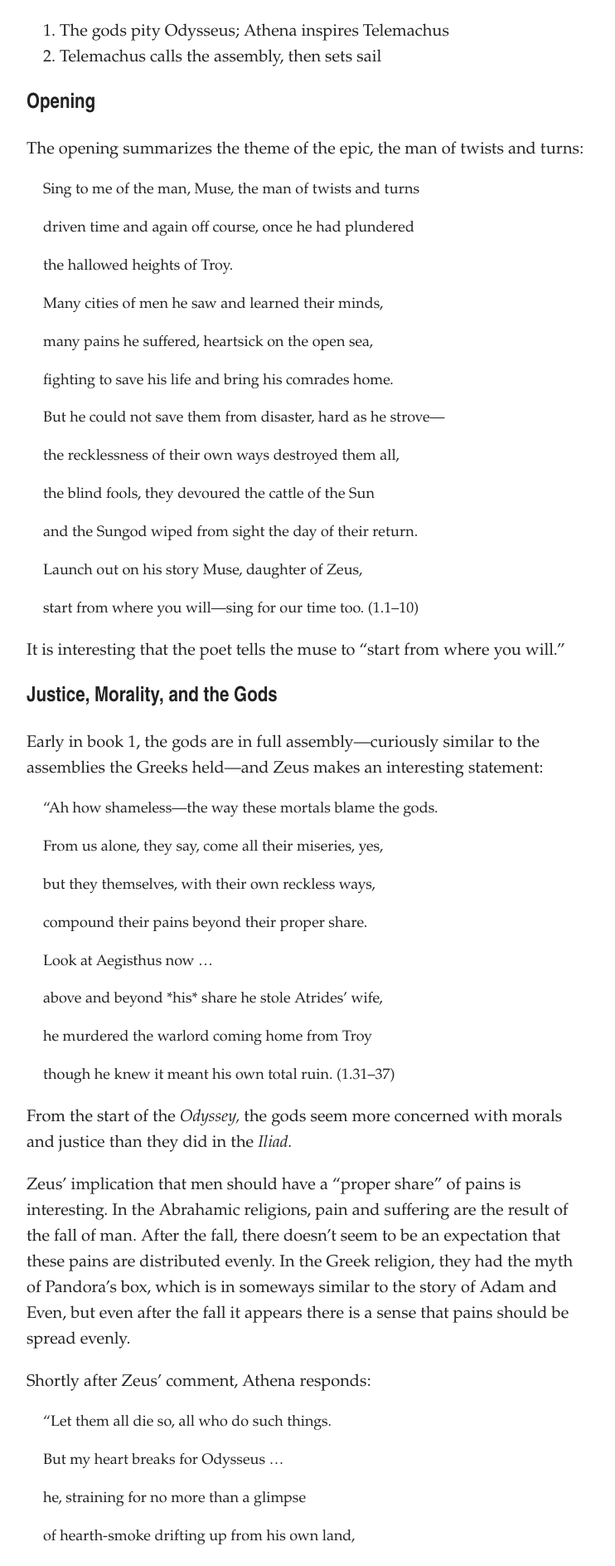
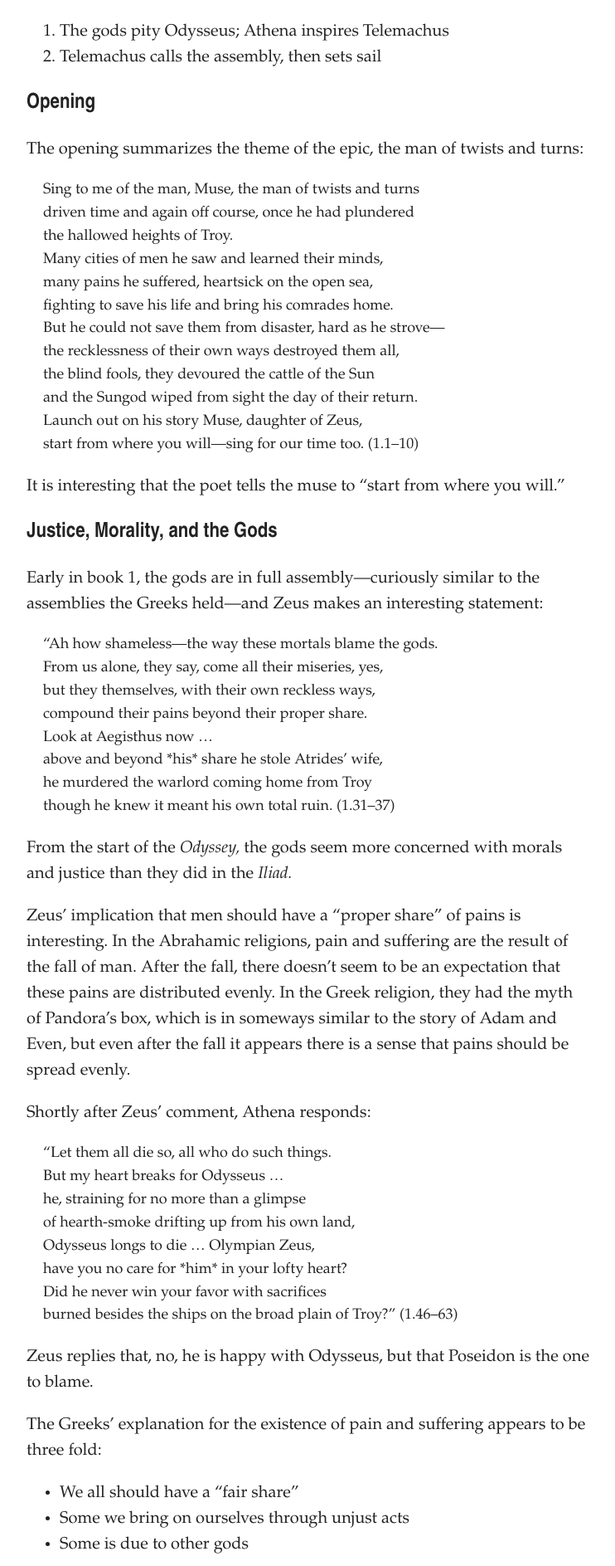
Before and after one commit to artsandmetaphysics/goodlifeodyssey, a Jekyll site: the page built from _documents/the-odyssey.md, in a window 1280 px wide. Shown: the part 453-2340 px from the top of the page at 83% size, without its empty margins (268-1010 px from the left). Built offline with Jekyll 4.4.1, drawn with Linux system fonts in a browser that asks for light colours.

Commit message:
Fix quote styling

```diff
--- a/_documents/the-odyssey.md
+++ b/_documents/the-odyssey.md
@@ -21,7 +21,7 @@ The poem is about 12,000 lines of hexameter verse in the ancient Greek, and is s
 
 The opening summarizes the theme of the epic, the man of twists and turns:
 
-<blockquote>
+<blockquote class="poetry">
 <p>Sing to me of the man, Muse, the man of twists and turns</p>
 <p>driven time and again off course, once he had plundered</p>
 <p>the hallowed heights of Troy.</p>
@@ -42,7 +42,7 @@ It is interesting that the poet tells the muse to “start from where you will.
 
 Early in book 1, the gods are in full assembly—curiously similar to the assemblies the Greeks held—and Zeus makes an interesting statement:
 
-<blockquote>
+<blockquote class="poetry">
 <p>“Ah how shameless—the way these mortals blame the gods.</p>
 <p>From us alone, they say, come all their miseries, yes,</p>
 <p>but they themselves, with their own reckless ways,</p>
@@ -59,7 +59,7 @@ Zeus’ implication that men should have a “proper share” of pains is intere
 
 Shortly after Zeus’ comment, Athena responds:
 
-<blockquote>
+<blockquote class="poetry">
 <p>“Let them all die so, all who do such things.</p>
 <p>But my heart breaks for Odysseus …</p>
 <p>he, straining for no more than a glimpse</p>
@@ -80,7 +80,7 @@ The Greeks’ explanation for the existence of pain and suffering appears to be
 
 The assembly in book 2 provides some insight into justice in ancient Greece.  Telemachus appears to escalate through three authorities.  First, is his own strength, second is the people of Ithaca:
 
-<blockquote>
+<blockquote class="poetry">
 <p>Now we have no man like Odysseus in command</p>
 <p>to drive this curse from the house.  We ourselves?</p>
 <p>We’re hardly the ones to fight them off.  All we’d do</p>
@@ -95,7 +95,7 @@ The assembly in book 2 provides some insight into justice in ancient Greece.  Te
 
 And when the towns people refuse to do anything, Telemachus escalates to the third authority—the gods:
 
-<blockquote>
+<blockquote class="poetry">
 <p>“But if you decide the fare is better, richer here,</p>
 <p>destroying one man’s goods and going scot-free,</p>
 <p>all right then, carve away!</p>
@@ -108,7 +108,7 @@ It seems that fear of the gods was the main source of justice in Greek society.
 
 In such a society an atheist or godless person could not be trusted.  Right after Telemachus threatens the suitors with a curse, Zeus sends a sign down in the form of two eagles.  One of the old townsmen, who excelled in reading omens and bird signs, said that the eagles were a sign from Zeus that the suitors would get what is coming to them.  And the suitors respond:
 
-<blockquote>
+<blockquote class="poetry">
 <p>“Stop, old man!”</p>
 <p>Eurymachus, Polybus’ son, rose up to take him on.</p>
 <p>“Go home and babble your omens to your children—</p>
@@ -122,7 +122,7 @@ In such a society an atheist or godless person could not be trusted.  Right afte
 
 The Greeks did not treat women well.
 
-<blockquote>
+<blockquote class="poetry">
 <p>“So, mother,</p>
 <p>got back to your quarters. Tend to your own tasks,</p>
 <p>the distaff and the loom, and keep the women</p>
```
Also changed, not shown: documents/the-odyssey.md (+7 -0 lines).
